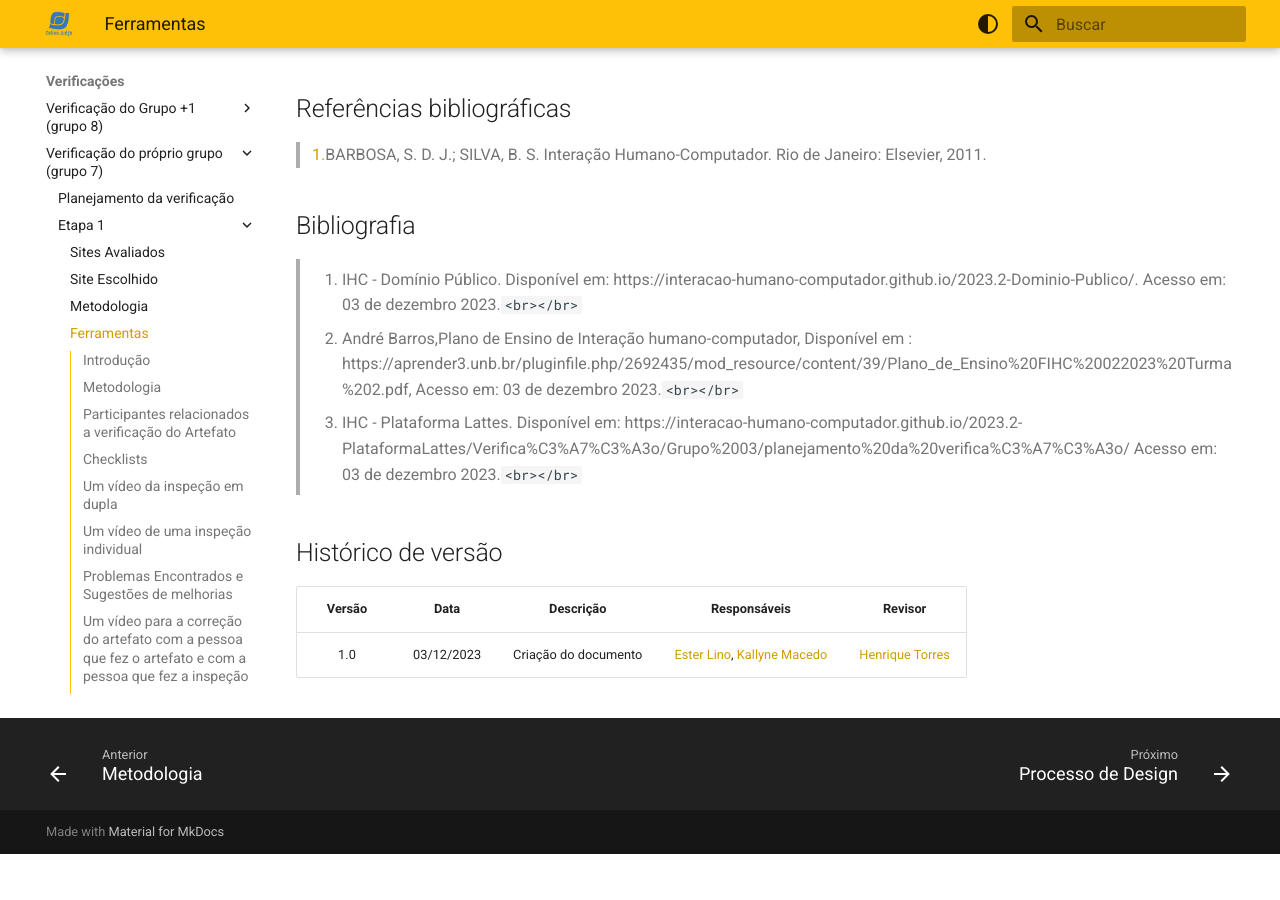
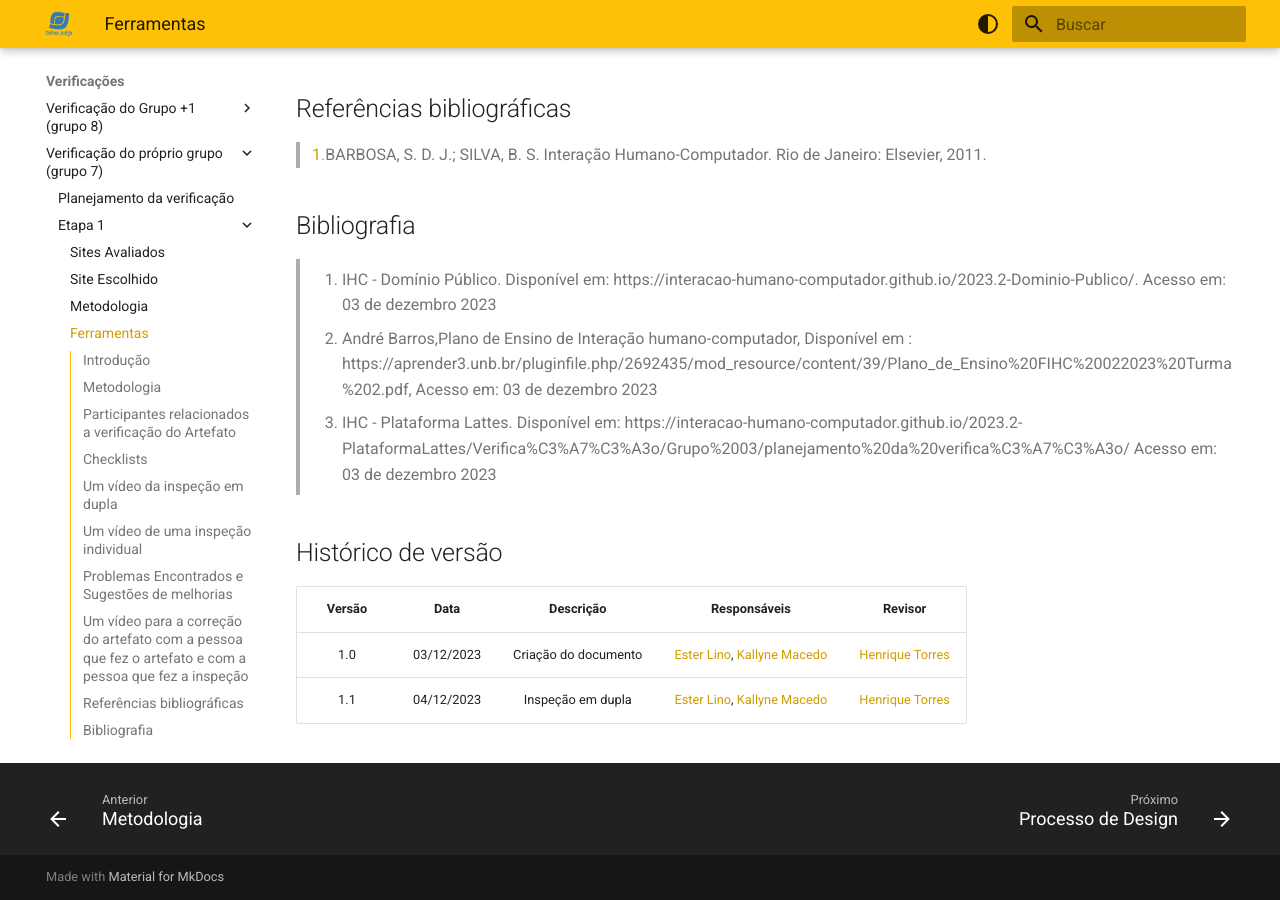
Before and after one commit to Interacao-Humano-Computador/2023.2-OnlineJudge, an MkDocs documentation site: the page built from docs/verificacao/grupo_7/etapa_1/verificacao-ferramentas.md, in a window 1280 px wide and 900 px high, scrolled down 2205 px. Built offline with MkDocs 1.6.1 and Material for MkDocs 9.7.7, drawn with Linux system fonts in a browser that asks for light colours; before the commit the page ends 3059 px from its top, so only the background shows below that.

Commit message:
verificaçao metodologia

```diff
--- a/docs/verificacao/grupo_7/etapa_1/verificacao-ferramentas.md
+++ b/docs/verificacao/grupo_7/etapa_1/verificacao-ferramentas.md
@@ -93,14 +93,15 @@ Link e frame do vídeo não listado no youtube da pessoa que fez o artefato ([Su
 
 ## Bibliografia
 
-> 1. IHC - Domínio Público. Disponível em: https://interacao-humano-computador.github.io/2023.2-Dominio-Publico/. Acesso em: 03 de dezembro 2023.`<br></br>`
+> 1. IHC - Domínio Público. Disponível em: https://interacao-humano-computador.github.io/2023.2-Dominio-Publico/. Acesso em: 03 de dezembro 2023
 
-> 2. André Barros,Plano de Ensino de Interação humano-computador, Disponível em : https://aprender3.unb.br/pluginfile.php/2692435/mod_resource/content/39/Plano_de_Ensino%20FIHC%20022023%20Turma%202.pdf, Acesso em: 03 de dezembro 2023.`<br></br>`
+> 2. André Barros,Plano de Ensino de Interação humano-computador, Disponível em : https://aprender3.unb.br/pluginfile.php/2692435/mod_resource/content/39/Plano_de_Ensino%20FIHC%20022023%20Turma%202.pdf, Acesso em: 03 de dezembro 2023
 
-> 3. IHC - Plataforma Lattes. Disponível em: https://interacao-humano-computador.github.io/2023.2-PlataformaLattes/Verifica%C3%A7%C3%A3o/Grupo%2003/planejamento%20da%20verifica%C3%A7%C3%A3o/ Acesso em: 03 de dezembro 2023.`<br></br>`
+> 3. IHC - Plataforma Lattes. Disponível em: https://interacao-humano-computador.github.io/2023.2-PlataformaLattes/Verifica%C3%A7%C3%A3o/Grupo%2003/planejamento%20da%20verifica%C3%A7%C3%A3o/ Acesso em: 03 de dezembro 2023
 
 ## Histórico de versão
 
 | Versão |    Data    |      Descrição      |                                     Responsáveis                                     |                     Revisor                     |
 | :-----: | :--------: | :--------------------: | :------------------------------------------------------------------------------------: | :----------------------------------------------: |
 |   1.0   | 03/12/2023 | Criação do documento | [Ester Lino](https://github.com/esteerlino), [Kallyne Macedo](https://github.com/kalipassos) | [Henrique Torres](https://github.com/henriqtorresl) |
+|   1.1   | 04/12/2023 |  Inspeção em dupla  | [Ester Lino](https://github.com/esteerlino), [Kallyne Macedo](https://github.com/kalipassos) | [Henrique Torres](https://github.com/henriqtorresl) |
```
Also changed, not shown: docs/verificacao/grupo_7/etapa_1/verificacao-metodologia.md (+28 -27 lines).
